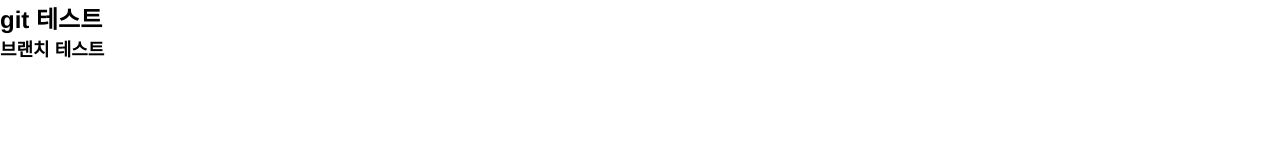
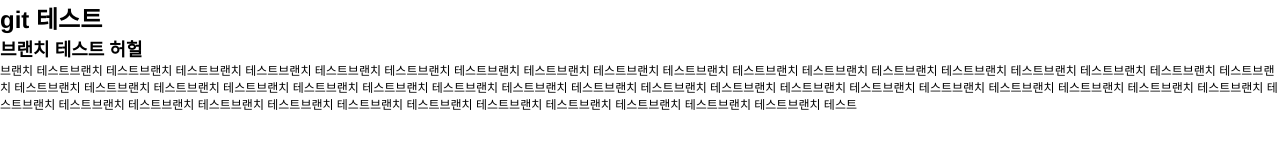
Before and after one commit to rewindme/test, a plain HTML site: page index.html in a window 1280 px wide. Drawn offline with Linux system fonts and the light colour scheme.

Commit message:
git test - modify branche

```diff
--- a/index.html
+++ b/index.html
@@ -32,6 +32,7 @@ legend{position:absolute;top:0;left:0;width:0;height:0;overflow:hidden;visibilit
 </head>
 <body>
 <h1>git 테스트</h1>
-<h2>브랜치 테스트</h2>
+<h2>브랜치 테스트 허헐</h2>
+<p>브랜치 테스트브랜치 테스트브랜치 테스트브랜치 테스트브랜치 테스트브랜치 테스트브랜치 테스트브랜치 테스트브랜치 테스트브랜치 테스트브랜치 테스트브랜치 테스트브랜치 테스트브랜치 테스트브랜치 테스트브랜치 테스트브랜치 테스트브랜치 테스트브랜치 테스트브랜치 테스트브랜치 테스트브랜치 테스트브랜치 테스트브랜치 테스트브랜치 테스트브랜치 테스트브랜치 테스트브랜치 테스트브랜치 테스트브랜치 테스트브랜치 테스트브랜치 테스트브랜치 테스트브랜치 테스트브랜치 테스트브랜치 테스트브랜치 테스트브랜치 테스트브랜치 테스트브랜치 테스트브랜치 테스트브랜치 테스트브랜치 테스트브랜치 테스트브랜치 테스트브랜치 테스트브랜치 테스트브랜치 테스트브랜치 테스트</p>
 </body>
 </html>
```
